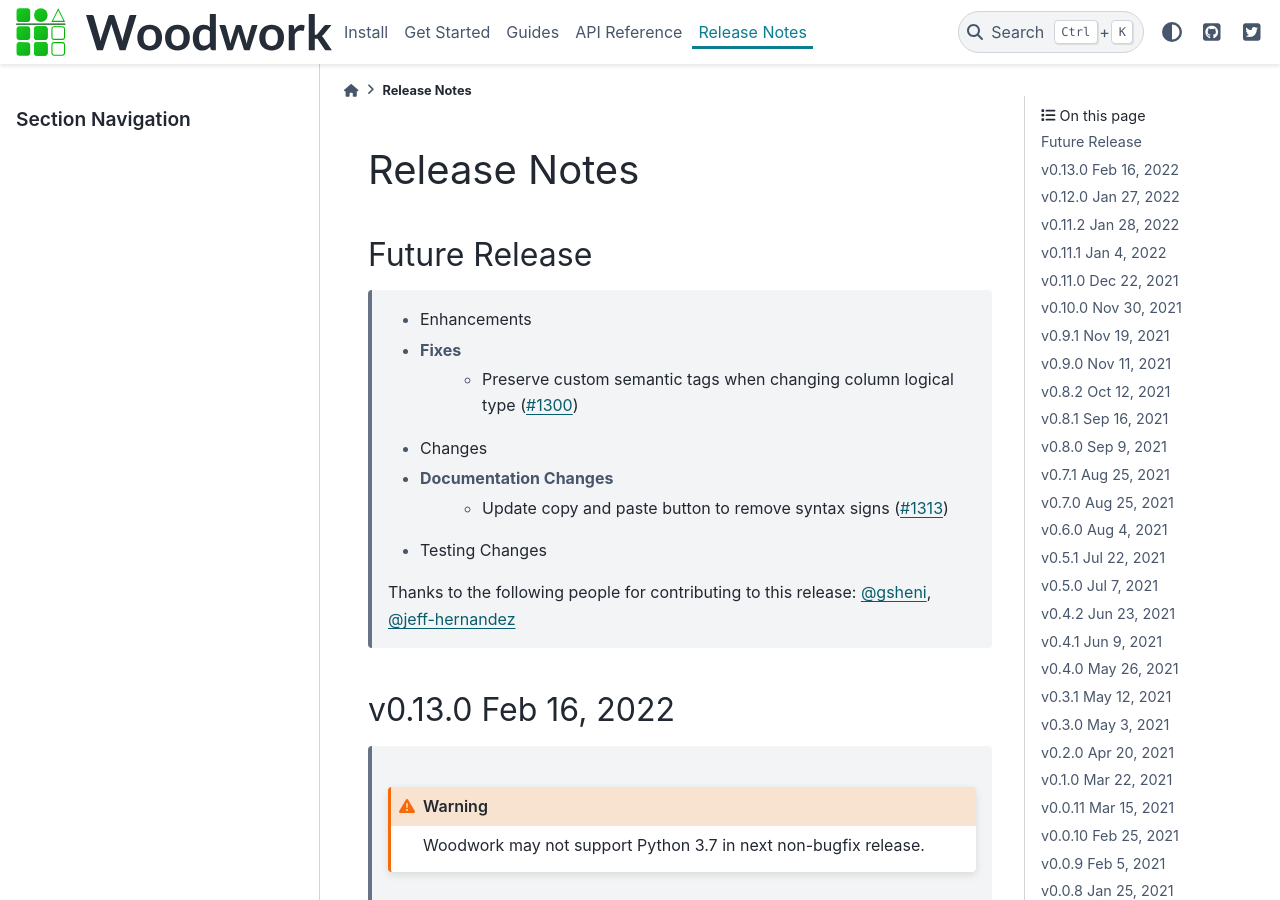
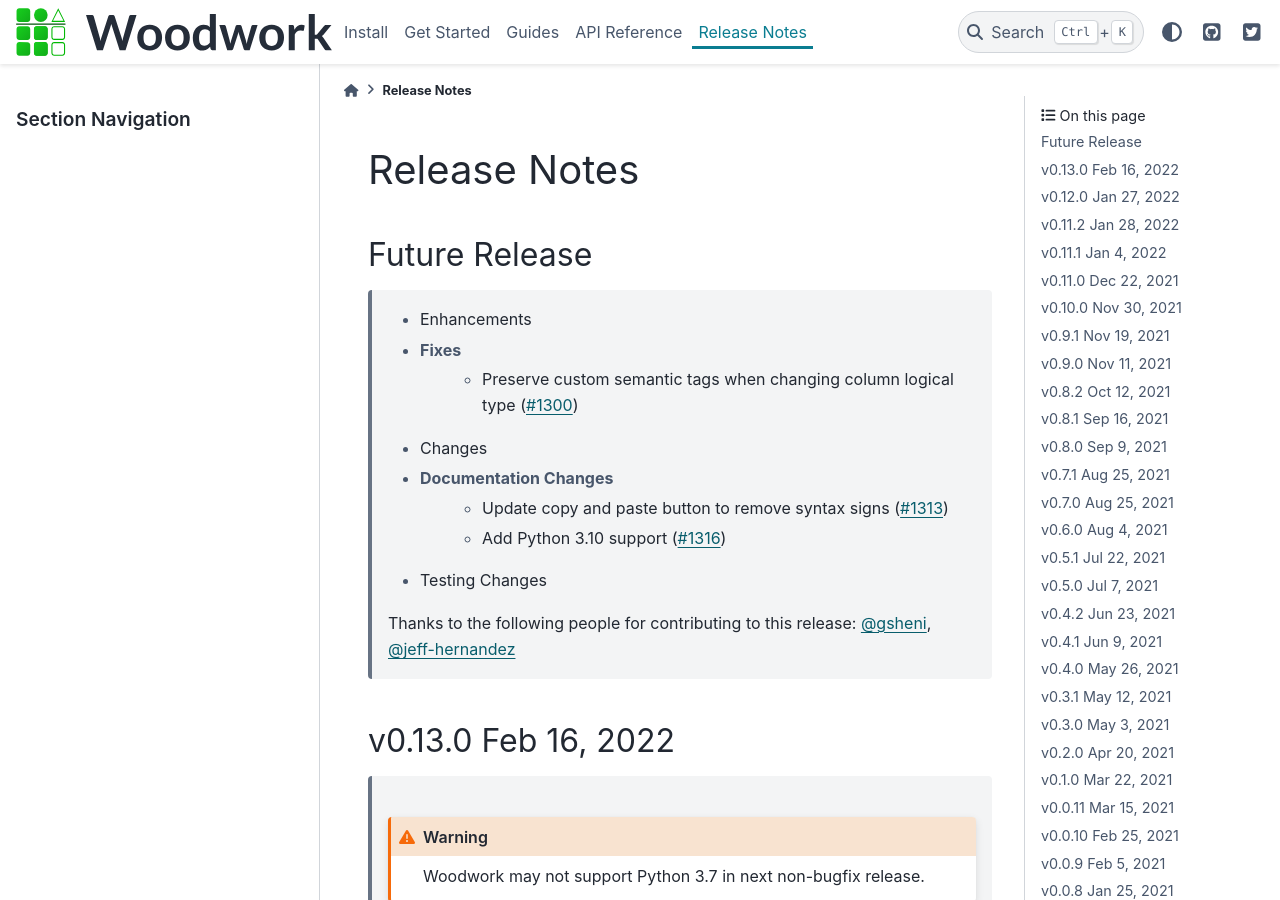
Before and after one commit to alteryx/woodwork, a Sphinx documentation site: the page built from docs/source/release_notes.rst, in a window 1280 px wide and 900 px high. Built offline with Sphinx 7.4.7 and the PyData theme 0.15.4, drawn with Linux system fonts in a browser that asks for light colours; comment, search, counter and statistics services are not loaded.

Commit message:
Add Python 3.10 support. Issue #1212

```diff
--- a/docs/source/release_notes.rst
+++ b/docs/source/release_notes.rst
@@ -11,6 +11,7 @@
     * Changes
     * Documentation Changes
         * Update copy and paste button to remove syntax signs (:pr:`1313`)
+        * Add Python 3.10 support (:pr:`1316`)
     * Testing Changes
 
     Thanks to the following people for contributing to this release:
```
